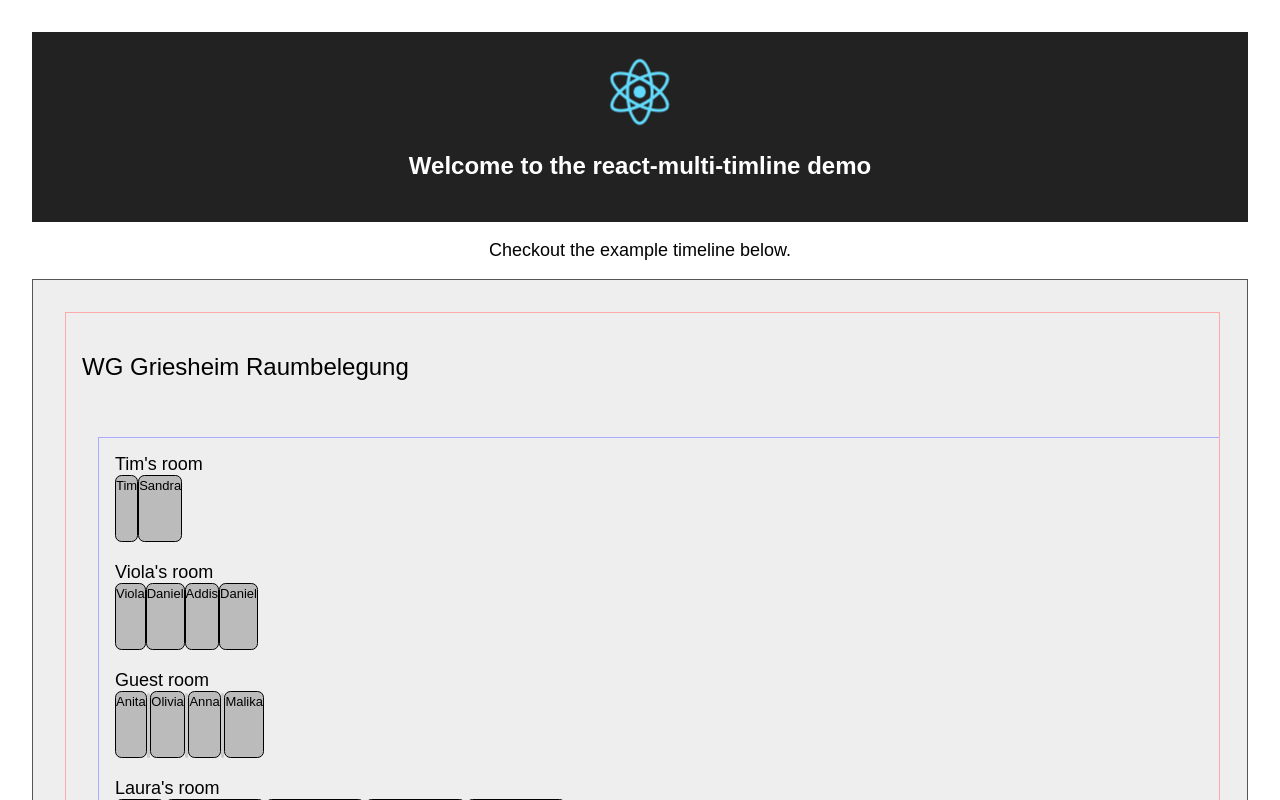
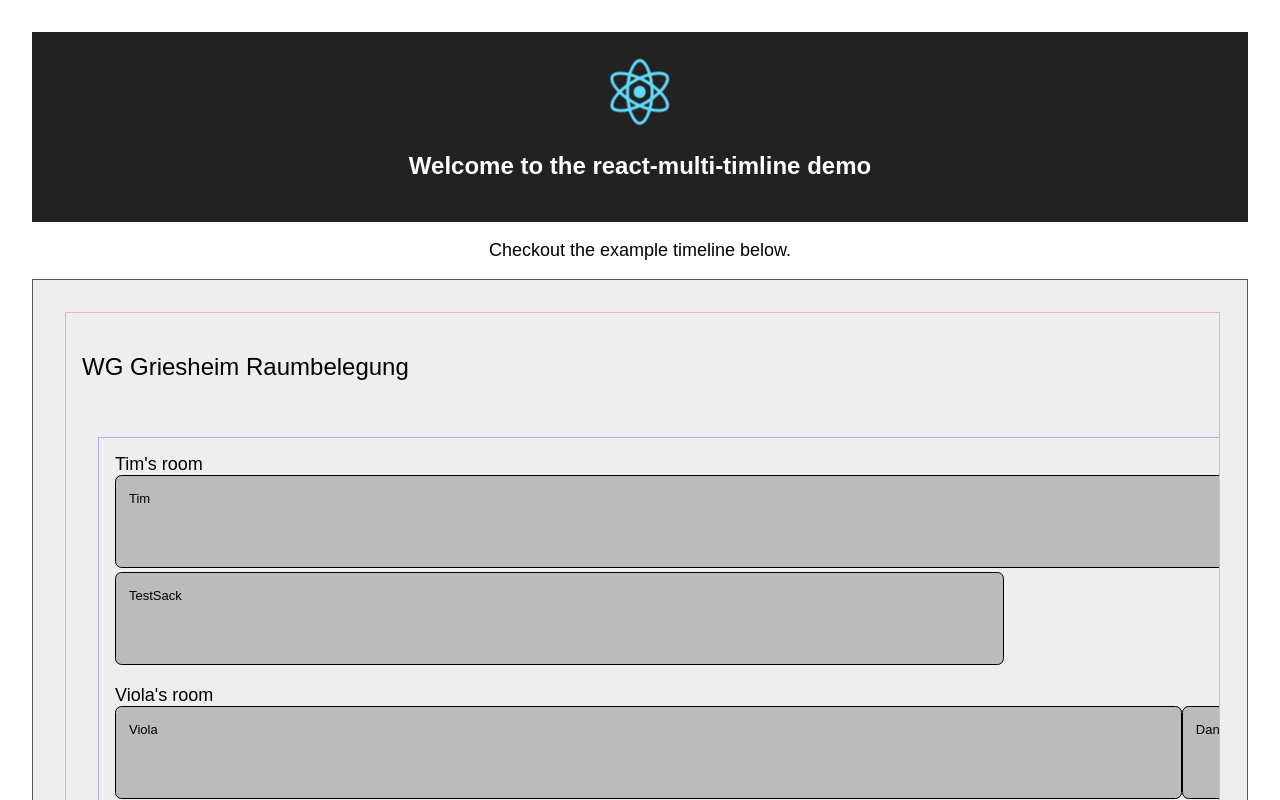
Before and after one commit to dfsp-spirit/react-multi-timeline, a React (Create React App) app: page / in a window 1280 px wide. Shown: the top 800 px of the page. Built offline with nearby package versions, Linux system fonts and the light colour scheme.

Commit message:
Add test data, fix computation of percent value, round values down to prevent going slightly over 100 percent total width. Linebreal before last event still occurs.

```diff
--- a/src/App.js
+++ b/src/App.js
@@ -16,7 +16,8 @@ class App extends Component {
     // Tim's room
     const room2_event1 = { start: 1, duration: 88, eventTitle: 'Tim' };
     const room2_event2 = { start: 89, duration: 8, eventTitle: 'Sandra' };
-    const roomTimEvents = [room2_event1, room2_event2];
+    const room2_event3 = { start: 97, duration: 40, eventTitle: 'TestSack' };
+    const roomTimEvents = [room2_event1, room2_event2, room2_event3];
 
     // guest room
     const room3_event1 = { start: 5, duration: 1, eventTitle: 'Anita' };
--- a/src/ReactMultiTimeline.js
+++ b/src/ReactMultiTimeline.js
@@ -37,6 +37,7 @@ export class ReactMultiTimeline extends Component {
         lastEventEndAbsoluteOverAllTimelines = 1;       // prevent division by zero when computing relative length of events. Maybe we should rather do this in the timelines?
     }
     console.log("Last event over all timelines ends at " + lastEventEndAbsoluteOverAllTimelines + ".");
+    return lastEventEndAbsoluteOverAllTimelines;
   }
 
   computeTimelines() {
@@ -45,6 +46,7 @@ export class ReactMultiTimeline extends Component {
 
     // determine the end of the last event over all timelines
     const lastEventEndAbsoluteOverAllTimelines = this.determineLastEventEndAbsolute();
+
 
     const timelines = timelinesData.map(
       (tData: SingleTimelineData, index: number) => {
--- a/src/Timeline.js
+++ b/src/Timeline.js
@@ -25,7 +25,8 @@ export class Timeline extends Component {
       const useParentWidth = this.props.useParentWidth;
       if(useParentWidth) {
           const lastEventEndAbsoluteOverAllTimelines = this.props.lastEventEndAbsoluteOverAllTimelines;             // TODO: Should we use max of this timeline (computed then) if it is not given? Or bail out?
-          const percentThisEvent = ((durationAbsoluteThisEvent * 1.0) % lastEventEndAbsoluteOverAllTimelines) * 100;
+          const percentThisEvent = Math.floor(((durationAbsoluteThisEvent * 1.0) / lastEventEndAbsoluteOverAllTimelines) * 100);
+          console.log("Width % for event with absolute duration " + durationAbsoluteThisEvent + " is " +  percentThisEvent + ". lastEventEndAbsoluteOverAllTimelines=" + lastEventEndAbsoluteOverAllTimelines);
           return percentThisEvent + '%';
       }
       else {
--- a/src/index.css
+++ b/src/index.css
@@ -59,7 +59,7 @@ span.event-like {
    display:inline-block;
    min-height: 5em;
    text-align: left;
-   /*padding: 1em;*/
+   padding: 1em;
    line-height: 1.5em;
    max-height: 5em;
    border-radius: 0.5em;
```
